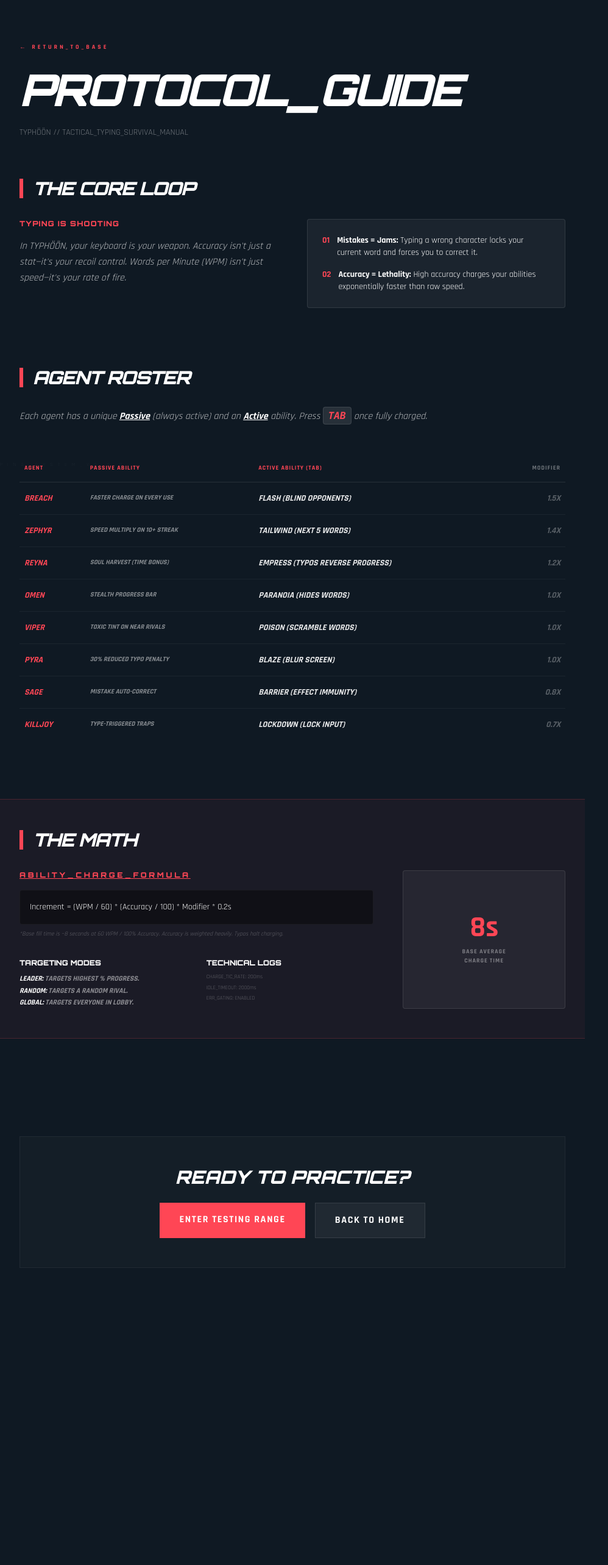
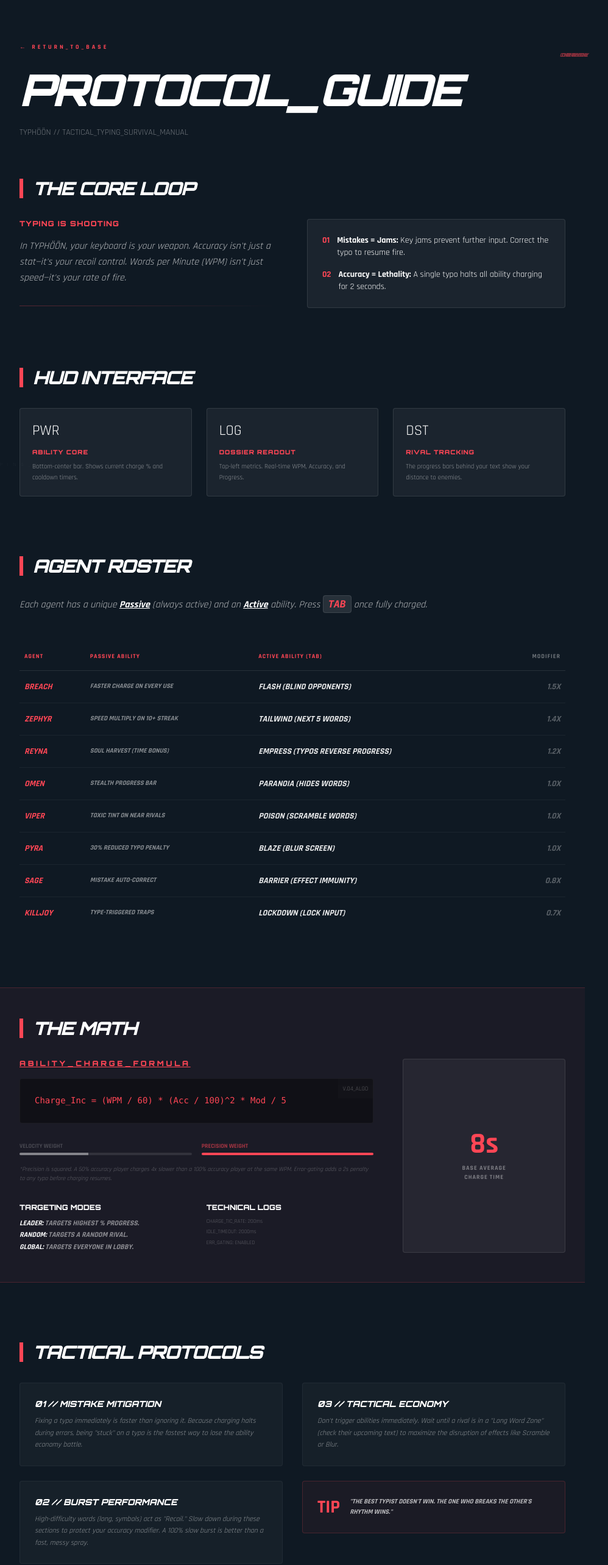
Before and after one commit to prasanna192005/project-akshar, a Next.js app: page /guide in a window 1280 px wide. Shown: the top 2566 px of the page at 61% size, without its empty margins (160-1158 px from the left). Before the commit the page ends 2271 px from the top, so only its background shows below. Built offline with nearby package versions, Linux system fonts and the light colour scheme.

Commit message:
fixed the empress property missing and fixed the /guide route

```diff
--- a/app/guide/page.tsx
+++ b/app/guide/page.tsx
@@ -11,8 +11,11 @@
                     <Link href="/" className="text-[10px] font-black uppercase tracking-[0.4em] text-[#FF4655] mb-4 inline-block hover:translate-x-2 transition-transform">
                         ← RETURN_TO_BASE
                     </Link>
-                    <h1 className="text-7xl font-black italic tracking-tighter uppercase leading-tight">
+                    <h1 className="text-7xl font-black italic tracking-tighter uppercase leading-tight relative">
                         PROTOCOL_GUIDE
+                        <div className="absolute -top-4 -right-8 text-[8px] font-mono text-[#FF4655] opacity-50 animate-pulse">
+                            [ CONFIDENTIAL // EYES ONLY ]
+                        </div>
                     </h1>
                     <p className="text-white/40 font-mono text-sm mt-4">
                         TYPHÖÖN // TACTICAL_TYPING_SURVIVAL_MANUAL
@@ -22,7 +25,8 @@
                 <div className="space-y-24 animate-in fade-in slide-in-from-bottom-4 duration-1000 delay-200">
 
                     {/* Core Philosophy */}
-                    <section>
+                    <section className="relative overflow-hidden">
+                        <div className="absolute top-0 right-0 w-64 h-64 bg-[#FF4655]/5 blur-3xl rounded-full -z-10" />
                         <div className="flex items-center gap-4 mb-8">
                             <div className="w-1.5 h-8 bg-[#FF4655]" />
                             <h2 className="text-3xl font-black tracking-tighter uppercase italic">The Core Loop</h2>
@@ -33,19 +37,44 @@
                                 <p className="text-white/70 leading-relaxed italic">
                                     In TYPHÖÖN, your keyboard is your weapon. Accuracy isn't just a stat—it's your recoil control. Words per Minute (WPM) isn't just speed—it's your rate of fire.
                                 </p>
+                                <div className="pt-4 flex gap-4">
+                                    <div className="h-px flex-1 bg-gradient-to-r from-[#FF4655] to-transparent opacity-30" />
+                                </div>
                             </div>
-                            <div className="bg-white/5 border border-white/10 p-6 rounded-sm">
-                                <ul className="space-y-4 text-sm">
+                            <div className="bg-white/5 border border-white/10 p-6 rounded-sm relative group overflow-hidden">
+                                <div className="absolute inset-0 bg-gradient-to-br from-[#FF4655]/5 to-transparent opacity-0 group-hover:opacity-100 transition-opacity" />
+                                <ul className="space-y-4 text-sm relative z-10">
                                     <li className="flex items-start gap-3">
                                         <span className="text-[#FF4655] font-black">01</span>
-                                        <span><b className="text-white">Mistakes = Jams:</b> Typing a wrong character locks your current word and forces you to correct it.</span>
+                                        <span><b className="text-white">Mistakes = Jams:</b> Key jams prevent further input. Correct the typo to resume fire.</span>
                                     </li>
                                     <li className="flex items-start gap-3">
                                         <span className="text-[#FF4655] font-black">02</span>
-                                        <span><b className="text-white">Accuracy = Lethality:</b> High accuracy charges your abilities exponentially faster than raw speed.</span>
+                                        <span><b className="text-white">Accuracy = Lethality:</b> A single typo halts all ability charging for 2 seconds.</span>
                                     </li>
                                 </ul>
                             </div>
+                        </div>
+                    </section>
+
+                    {/* NEW: HUD Interface Guide */}
+                    <section>
+                        <div className="flex items-center gap-4 mb-8">
+                            <div className="w-1.5 h-8 bg-[#FF4655]" />
+                            <h2 className="text-3xl font-black tracking-tighter uppercase italic">HUD Interface</h2>
+                        </div>
+                        <div className="grid grid-cols-1 sm:grid-cols-3 gap-6">
+                            {[
+                                { title: "Ability Core", desc: "Bottom-center bar. Shows current charge % and cooldown timers.", icon: "PWR" },
+                                { title: "Dossier Readout", desc: "Top-left metrics. Real-time WPM, Accuracy, and Progress.", icon: "LOG" },
+                                { title: "Rival Tracking", desc: "The progress bars behind your text show your distance to enemies.", icon: "DST" }
+                            ].map((item, i) => (
+                                <div key={i} className="bg-white/5 border border-white/10 p-5 rounded-sm hover:border-[#FF4655]/40 transition-colors">
+                                    <div className="text-2xl mb-3">{item.icon}</div>
+                                    <h4 className="text-[10px] font-black uppercase tracking-widest text-[#FF4655] mb-2">{item.title}</h4>
+                                    <p className="text-[11px] text-white/50 leading-relaxed">{item.desc}</p>
+                                </div>
+                            ))}
                         </div>
                     </section>
 
@@ -104,11 +133,28 @@
                             <div className="col-span-1 md:col-span-2 space-y-8">
                                 <div>
                                     <h3 className="text-xs font-black uppercase tracking-[0.3em] text-[#FF4655] mb-4 underline">Ability_Charge_Formula</h3>
-                                    <code className="block bg-black/40 p-4 rounded-sm font-mono text-sm leading-relaxed border border-white/5">
-                                        Increment = (WPM / 60) * (Accuracy / 100) * Modifier * 0.2s
-                                    </code>
-                                    <p className="text-[10px] text-white/30 mt-2 font-mono italic">
-                                        *Base fill time is ~8 seconds at 60 WPM / 100% Accuracy. Accuracy is weighted heavily. Typos halt charging.
+                                    <div className="bg-black/40 p-6 rounded-sm font-mono text-sm leading-relaxed border border-white/5 relative overflow-hidden">
+                                        <div className="absolute top-0 right-0 text-[10px] p-2 bg-white/5 uppercase opacity-30">V.04_ALGO</div>
+                                        <code className="text-[#FF4655]">
+                                            Charge_Inc = (WPM / 60) * (Acc / 100)^2 * Mod / 5
+                                        </code>
+                                    </div>
+                                    <div className="grid grid-cols-2 gap-4 mt-6">
+                                        <div className="space-y-1">
+                                            <span className="text-[10px] text-white/20 uppercase font-black">Velocity Weight</span>
+                                            <div className="h-1 bg-white/10 w-full rounded-full overflow-hidden">
+                                                <div className="bg-white/40 h-full w-[40%]" />
+                                            </div>
+                                        </div>
+                                        <div className="space-y-1">
+                                            <span className="text-[10px] text-[#FF4655]/60 uppercase font-black">Precision Weight</span>
+                                            <div className="h-1 bg-white/10 w-full rounded-full overflow-hidden">
+                                                <div className="bg-[#FF4655] h-full w-[100%]" />
+                                            </div>
+                                        </div>
+                                    </div>
+                                    <p className="text-[10px] text-white/30 mt-4 font-mono italic">
+                                        *Precision is squared. A 50% accuracy player charges 4x slower than a 100% accuracy player at the same WPM. Error-gating adds a 2s penalty to any typo before charging resumes.
                                     </p>
                                 </div>
                                 <div className="grid grid-cols-1 sm:grid-cols-2 gap-8">
@@ -137,6 +183,44 @@
                         </div>
                     </section>
 
+                    {/* NEW: Advanced Tactical Protocols */}
+                    <section>
+                        <div className="flex items-center gap-4 mb-8">
+                            <div className="w-1.5 h-8 bg-[#FF4655]" />
+                            <h2 className="text-3xl font-black tracking-tighter uppercase italic">Tactical Protocols</h2>
+                        </div>
+                        <div className="grid grid-cols-1 md:grid-cols-2 gap-8">
+                            <div className="space-y-6">
+                                <div className="p-6 bg-white/[0.03] border border-white/5 rounded-sm">
+                                    <h4 className="text-white font-black uppercase text-sm mb-2 italic">01 // Mistake Mitigation</h4>
+                                    <p className="text-xs text-white/50 leading-relaxed italic">
+                                        Fixing a typo immediately is faster than ignoring it. Because charging halts during errors, being "stuck" on a typo is the fastest way to lose the ability economy battle.
+                                    </p>
+                                </div>
+                                <div className="p-6 bg-white/[0.03] border border-white/5 rounded-sm">
+                                    <h4 className="text-white font-black uppercase text-sm mb-2 italic">02 // Burst Performance</h4>
+                                    <p className="text-xs text-white/50 leading-relaxed italic">
+                                        High-difficulty words (long, symbols) act as "Recoil." Slow down during these sections to protect your accuracy modifier. A 100% slow burst is better than a fast, messy spray.
+                                    </p>
+                                </div>
+                            </div>
+                            <div className="space-y-6">
+                                <div className="p-6 bg-white/[0.03] border border-white/5 rounded-sm">
+                                    <h4 className="text-white font-black uppercase text-sm mb-2 italic">03 // Tactical Economy</h4>
+                                    <p className="text-xs text-white/50 leading-relaxed italic">
+                                        Don't trigger abilities immediately. Wait until a rival is in a "Long Word Zone" (check their upcoming text) to maximize the disruption of effects like Scramble or Blur.
+                                    </p>
+                                </div>
+                                <div className="p-6 border border-[#FF4655]/20 bg-[#FF4655]/5 rounded-sm flex items-center gap-4">
+                                    <div className="text-3xl font-black text-[#FF4655]">TIP</div>
+                                    <p className="text-[11px] font-bold text-white/70 italic uppercase">
+                                        "The best typist doesn't win. The one who breaks the other's rhythm wins."
+                                    </p>
+                                </div>
+                            </div>
+                        </div>
+                    </section>
+
                     {/* Footer / Call to Action */}
                     <footer className="text-center pt-16 pb-32">
                         <div className="p-12 border border-white/5 bg-white/[0.02]">
--- a/hooks/usePlayer.ts
+++ b/hooks/usePlayer.ts
@@ -23,7 +23,8 @@
                         frozen: false,
                         inputLocked: false,
                         progressHidden: false,
-                        paranoia: false
+                        paranoia: false,
+                        empress: false
                     }
                 });
             }
--- a/lib/roomUtils.ts
+++ b/lib/roomUtils.ts
@@ -11,6 +11,7 @@
     inputLocked: false,
     progressHidden: false,
     paranoia: false,
+    empress: false,
 };
 
 export const createRoom = async (hostId: string, hostName: string, category: PromptCategory, config: RoomConfig) => {
```
